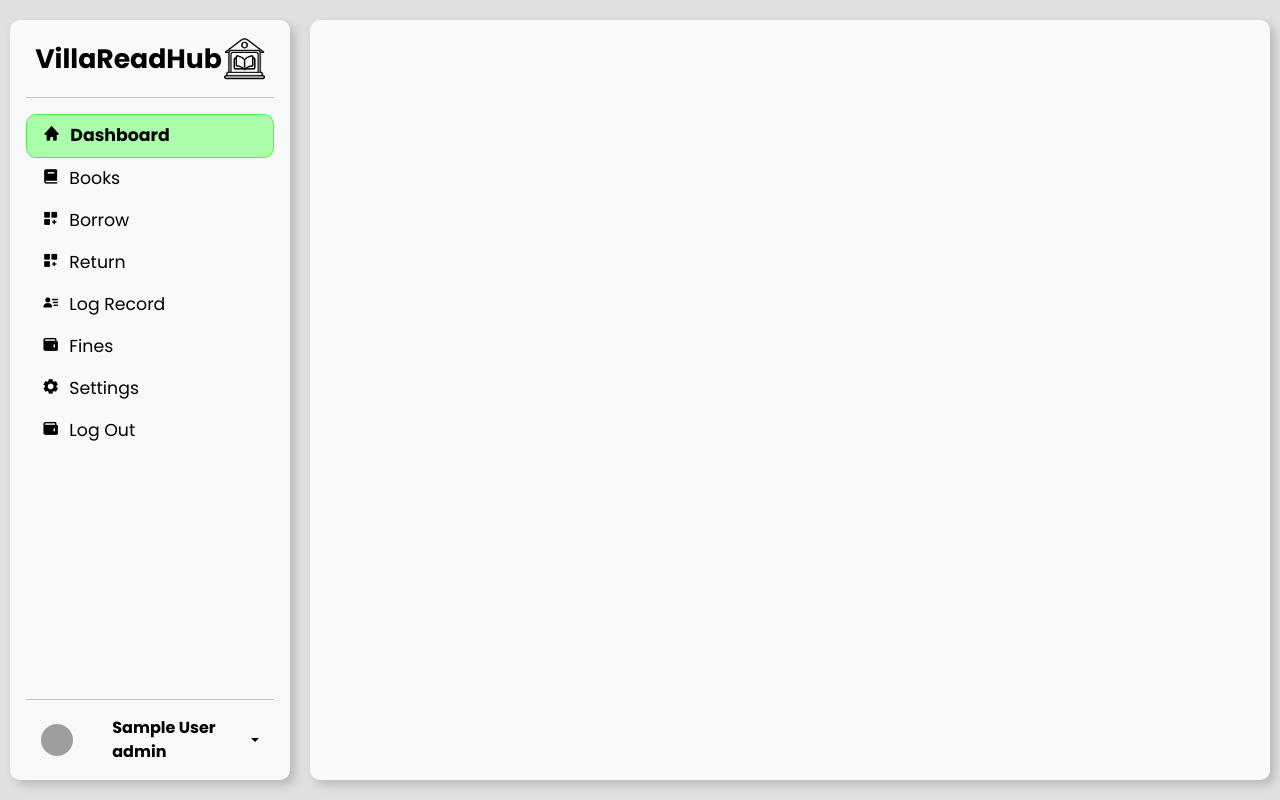
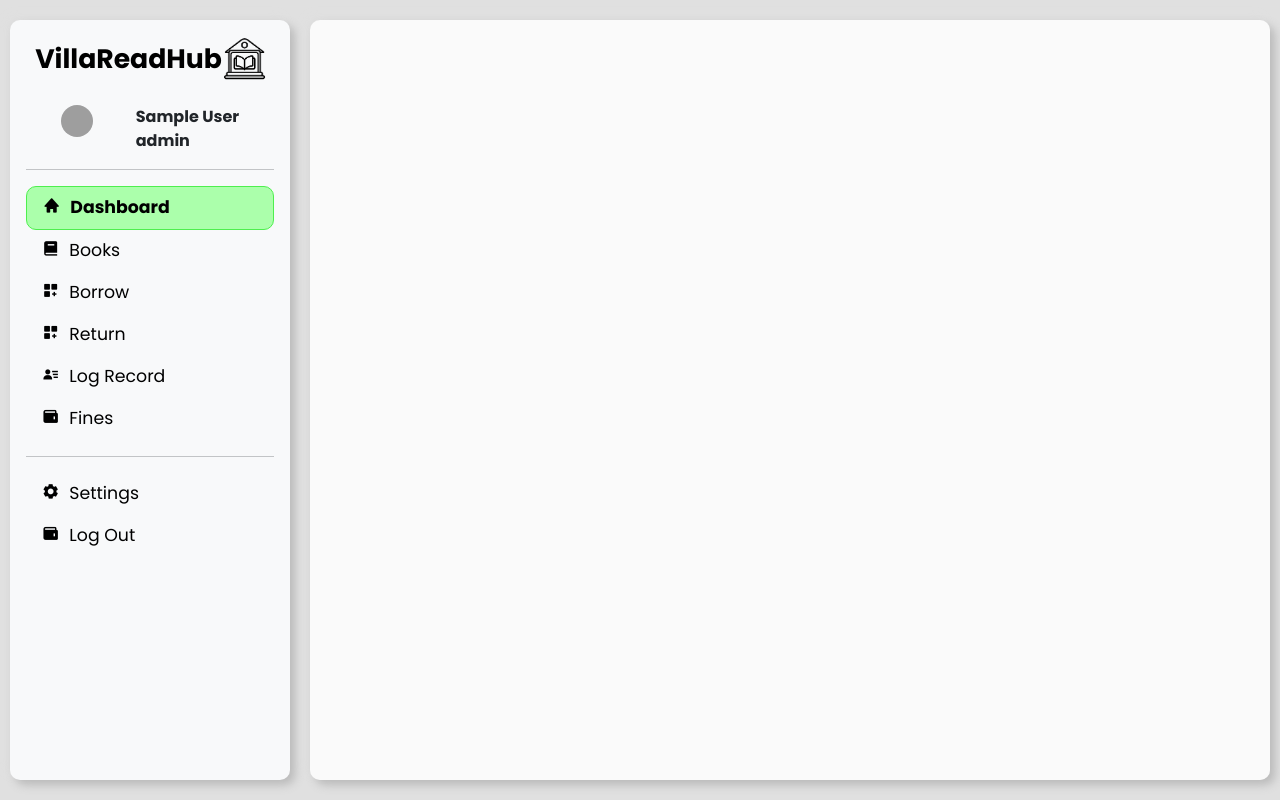
Before and after one commit to blanciadev/newlib-1, a PHP site: page /staff/staff_dashboard.php in a window 1280 px wide. Run offline with PHP 8.4, Linux system fonts and the light colour scheme; the visitor is signed in with stand-in values (Sample User, id 1); grey boxes are pictures that could not be loaded.

Commit message:
update user-header

```diff
--- a/staff/staff.css
+++ b/staff/staff.css
@@ -35,8 +35,11 @@ li.nav-item.active {
 .nav-link{
     font-size: 13pt;
 }
-.dropdown > a{
-    justify-content: space-around;
+.user-header {
+    flex-wrap: wrap;
+    flex-direction: row;
+    align-content: center;
+    justify-content: space-evenly;
 }
 .nav-link > i{
     margin-right: 10px;
--- a/staff/staff_dashboard.php
+++ b/staff/staff_dashboard.php
@@ -19,10 +19,14 @@ include '../auth.php';
 </head>
 <body>
     <div class="d-flex flex-column flex-shrink-0 p-3 bg-body-tertiary" style="width: 280px;"><!--sidenav container-->
-        <a href="/" class="d-flex align-items-center mb-3 mb-md-0 me-md-auto link-body-emphasis text-decoration-none">
+        <a href="#" class="d-flex align-items-center mb-3 mb-md-0 me-md-auto link-body-emphasis text-decoration-none">
             <h2>Villa<span>Read</span>Hub</h2>
             <img src="../images/lib-icon.png" style="width: 45px;" alt="lib-icon"/>
         </a><!--header container-->
+        <div class="user-header mt-4 d-flex "><!--user container-->
+            <img src="https://github.com/mdo.png" alt="" width="32" height="32" class="rounded-circle me-2">
+            <strong><span><?php echo $_SESSION["staff_name"] ."<br/>"; echo $_SESSION["role"]; ?></span> </strong>
+        </div>
         <hr>
         <ul class="nav nav-pills flex-column mb-auto"><!--navitem container-->
             <li class="nav-item active"> <a href="./staff_dashboard.php" class="nav-link link-body-emphasis " > <i class='bx bxs-home'></i>Dashboard </a> </li>
@@ -31,20 +35,12 @@ include '../auth.php';
             <li class="nav-item"> <a href="./staff_return.php" class="nav-link link-body-emphasis"><i class='bx bxs-customize'></i>Return</a> </li>
             <li class="nav-item"> <a href="./staff_log.php" class="nav-link link-body-emphasis"><i class='bx bxs-user-detail'></i>Log Record</a> </li>
             <li class="nav-item"> <a href="./staff_fines.php" class="nav-link link-body-emphasis"><i class='bx bxs-wallet'></i>Fines</a> </li>
+            <hr>
             <li class="nav-item"> <a href="./staff_fines.php" class="nav-link link-body-emphasis"><i class='bx bxs-cog'></i>Settings</a> </li>
             <li class="nav-item"> <a href="./staff_fines.php" class="nav-link link-body-emphasis"><i class='bx bxs-wallet'></i>Log Out</a> </li>
         </ul>
-        <hr>
-        <div class="dropdown"><!--dropdown container-->
-        <a href="#" class="d-flex align-items-center link-body-emphasis text-decoration-none dropdown-toggle" data-bs-toggle="dropdown" aria-expanded="false">
-            <img src="https://github.com/mdo.png" alt="" width="32" height="32" class="rounded-circle me-2">
-            <strong><span><?php echo $_SESSION["staff_name"] ."<br/>"; echo $_SESSION["role"]; ?></span> </strong>
-        </a>
-        <ul class="dropdown-menu text-small shadow">
-            <li class=" active"><a class="dropdown-item" href="./staff_settings.php">Settings</a></li>
-            <li><a class="dropdown-item" href="../logout.php">Log out</a></li>
-        </ul>
-        </div>
+
+
     </div>
 
     <div class="board container"><!--board container-->
```
Lines whose indentation alone changed are shown as unchanged.
